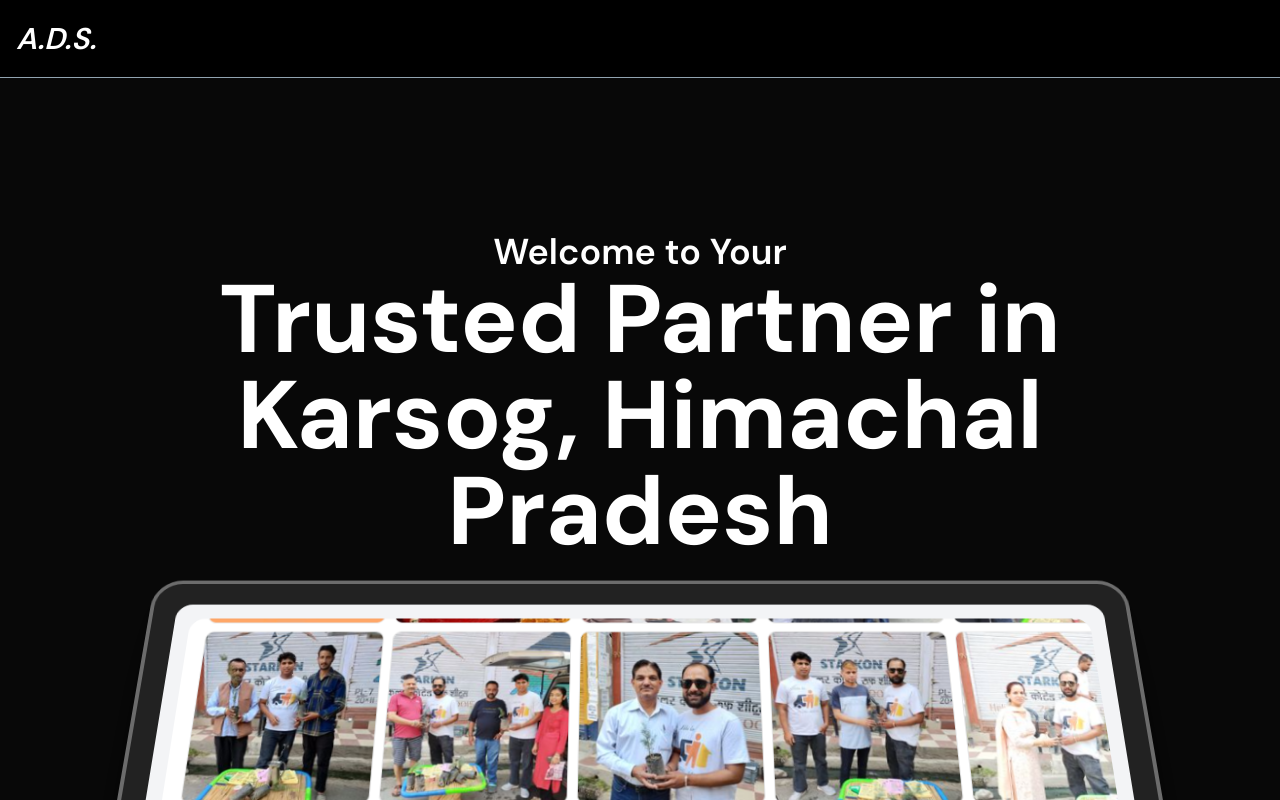
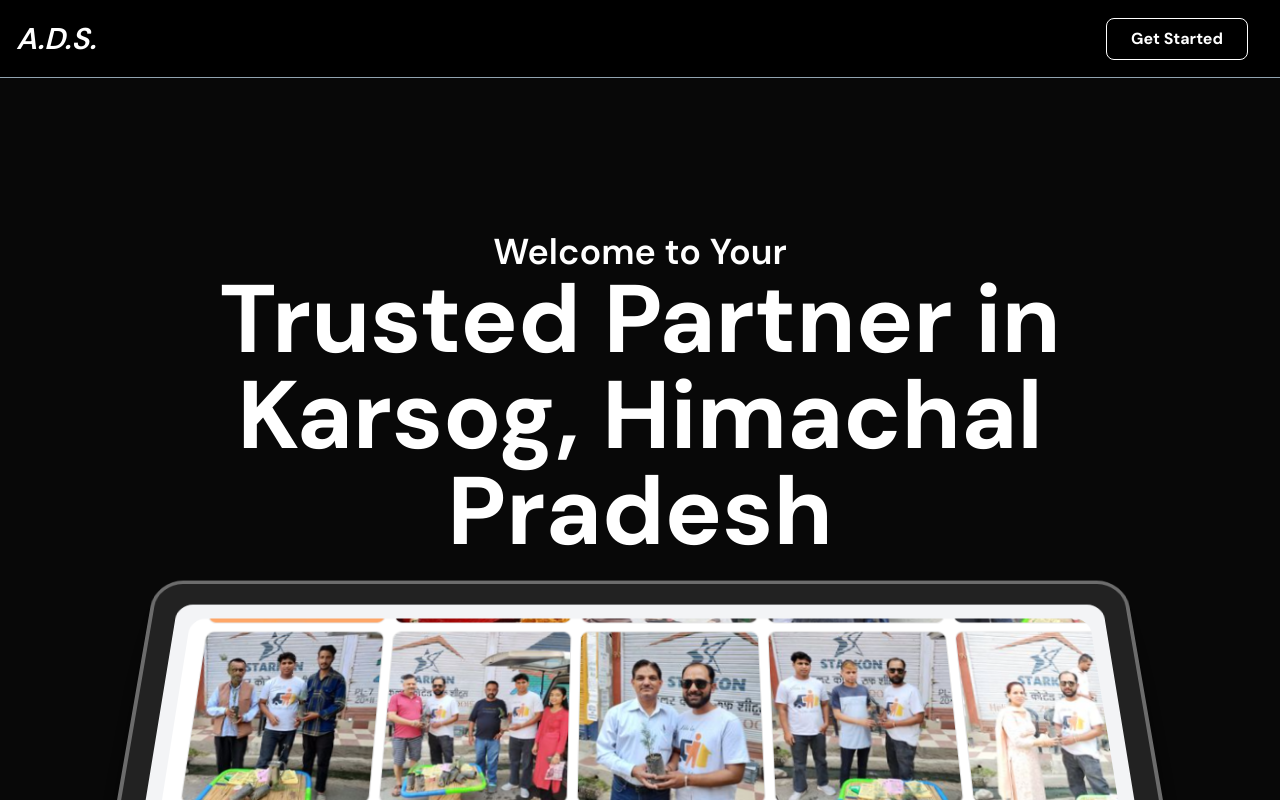
Before and after one commit to MoonfrostEsencia/A.D.S., a Next.js app: page / in a window 1280 px wide. Shown: the top 800 px of the page. Built offline with nearby package versions, Linux system fonts and the light colour scheme.

Commit message:
Update navbar.tsx

```diff
--- a/src/components/global/navbar.tsx
+++ b/src/components/global/navbar.tsx
@@ -22,7 +22,7 @@
     </nav>
     <aside className="flex items-center gap-4">
       <a href='tel:+9459060016'>
-      <button className="shadow-[0_0_0_3px_#000000_inset] px-6 py-2 bg-transparent border border-black dark:border-white dark:text-white text-black rounded-lg font-bold transform hover:-translate-y-1 transition duration-400">
+      <button className="shadow-[0_0_0_3px_#000000_inset] px-6 py-2 bg-transparent border border-white text-white  rounded-lg font-bold transform hover:-translate-y-1 transition duration-400">
   Get Started
 </button>
 </a>
```
